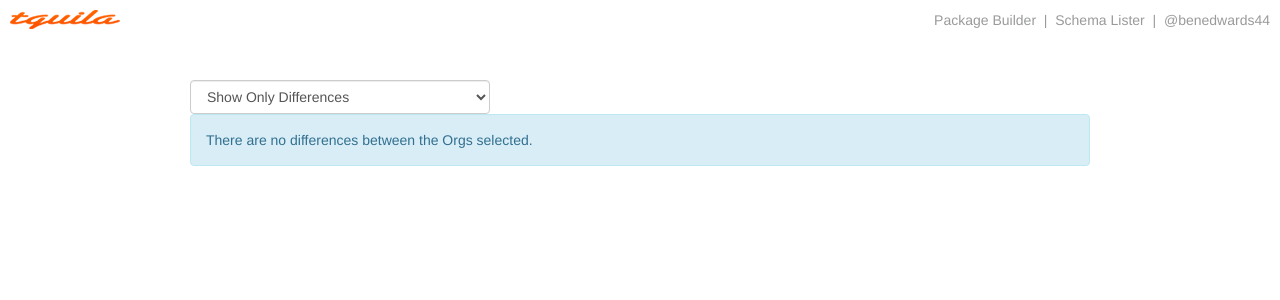
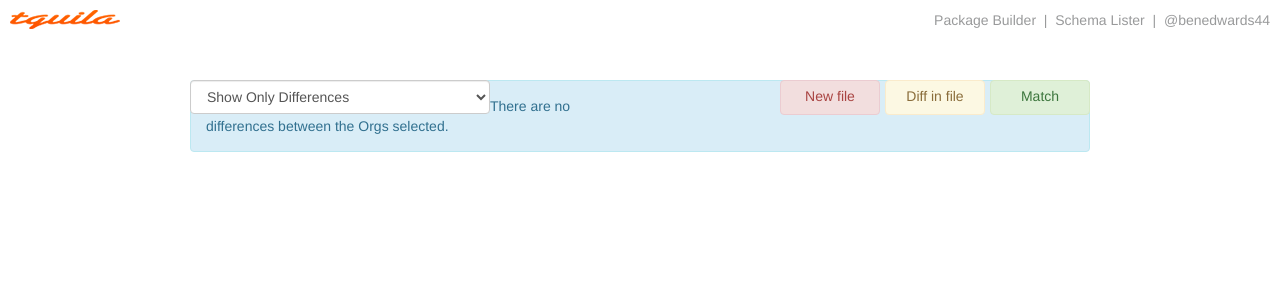
Before and after one commit to benedwards44/sforgcompare, a Django app: template sforgcompare/templates/compare_results.html in a window 1280 px wide. Shown: the top 300 px of the page. Run offline with Django 3.2, Linux system fonts and the light colour scheme; the template is opened without the code that fills it, so the values that code supplies are empty; some libraries are stand-ins or nearby versions.

Commit message:
Added legend

```diff
--- a/compareorgs/tasks.py
+++ b/compareorgs/tasks.py
@@ -358,8 +358,8 @@ def compare_orgs_task(job):
 		html_output = '<table class="table table-hover" id="compare_results_table">'
 		html_output += '<thead>'
 		html_output += '<tr>'
-		html_output += '<th><h2>' + org_left.username  + ' (' + org_left.org_name + ')</h2></th>'
-		html_output += '<th><h2>' + org_right.username + ' (' + org_right.org_name + ')</h2></th>'
+		html_output += '<th><h2>' + org_left.username + '</h2></th>'
+		html_output += '<th><h2>' + org_right.username + '</h2></th>'
 		html_output += '</th>'
 		html_output += '</thead>'
 		html_output += '<tbody>'
--- a/sforgcompare/static/css/styles.css
+++ b/sforgcompare/static/css/styles.css
@@ -214,6 +214,25 @@ table.diff_header td.diff_header {
     height: 20px;
 }
 
+#display_option {
+    float:left;
+    width: 300px;
+}
+
+#legend {
+    float:right;
+    width: 500px;
+}
+
+#legend .legend {
+    width: 20%;
+    margin-left:5px;
+    float: right;
+    text-align: center;
+    height: 35px;
+    padding: 5px;
+}
+
 /* Python diff css */
 table.diff {font-family:Consolas,'Bitstream Vera Sans Mono','Courier New',Courier,monospace; border:medium; table-layout: fixed; width: 100%}
 .diff_header {background-color:#e0e0e0}
--- a/sforgcompare/templates/compare_results.html
+++ b/sforgcompare/templates/compare_results.html
@@ -8,10 +8,22 @@
 
 {% block content %}
 
-	<select class="form-control" style="width:300px;" id="display_option">
-		<option value="all">Show All Components</option>
-		<option value="diff" selected="selected">Show Only Differences</option>
-	</select>
+	<select class="form-control" id="display_option">
+        <option value="all">Show All Components</option>
+        <option value="diff" selected="selected">Show Only Differences</option>
+    </select>
+
+    <div id="legend">
+        <div class="alert alert-success legend" role="alert" id="legend_match">
+            Match
+        </div>
+        <div class="alert alert-warning legend" role="alert" id="legend_diff">
+            Diff in file
+        </div>
+        <div class="alert alert-danger legend" role="alert" id="legend_nomatch">
+            New file
+        </div>
+    </div>
 
 	{% autoescape off %}
 		{{ job_html }}
```
